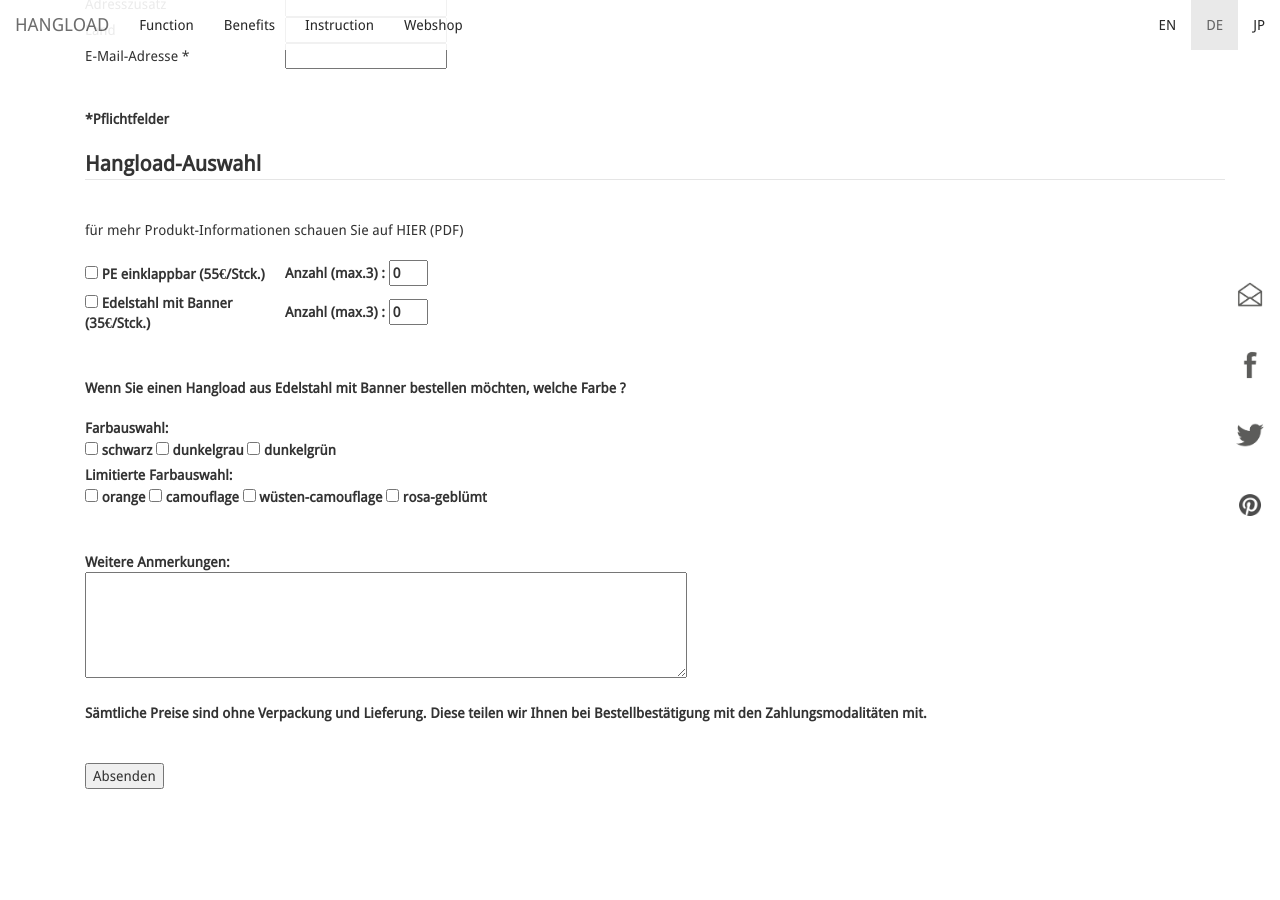
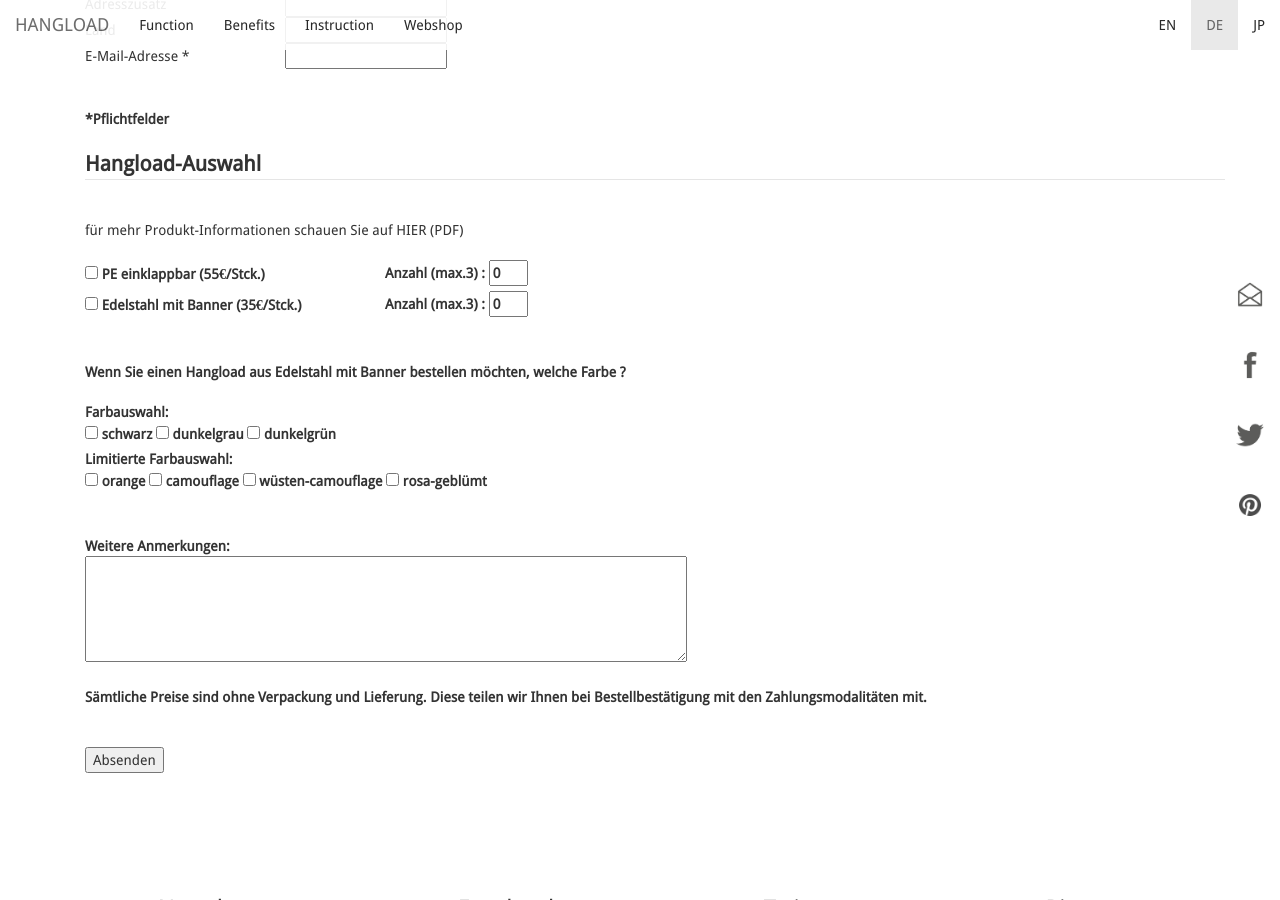
Before and after one commit to bodokaiser/hangload.com, a Jekyll site: the page built from de/webshop/index.html, in a window 1280 px wide and 900 px high, scrolled down 2141 px. Built offline with Jekyll 4.4.1, drawn with Linux system fonts in a browser that asks for light colours; nearby versions of some CDN libraries; library files that are not in the unit come from our copies; Markdown is read by kramdown in place of the engine named in the settings.

Commit message:
Update index.html

```diff
--- a/de/webshop/index.html
+++ b/de/webshop/index.html
@@ -204,7 +204,7 @@
 
 <table>
 <tr>
-  <td width="200px"> <label><input type="checkbox" name="PE"> PE einklappbar (55€/Stck.) </label> </td>
+  <td width="300px"> <label><input type="checkbox" name="PE"> PE einklappbar (55€/Stck.) </label> </td>
   <td> <label> Anzahl (max.3) : <input type="number" step="1" min="0" max="3" value="0"> </label> </td>
 </tr>
 <tr>
```
